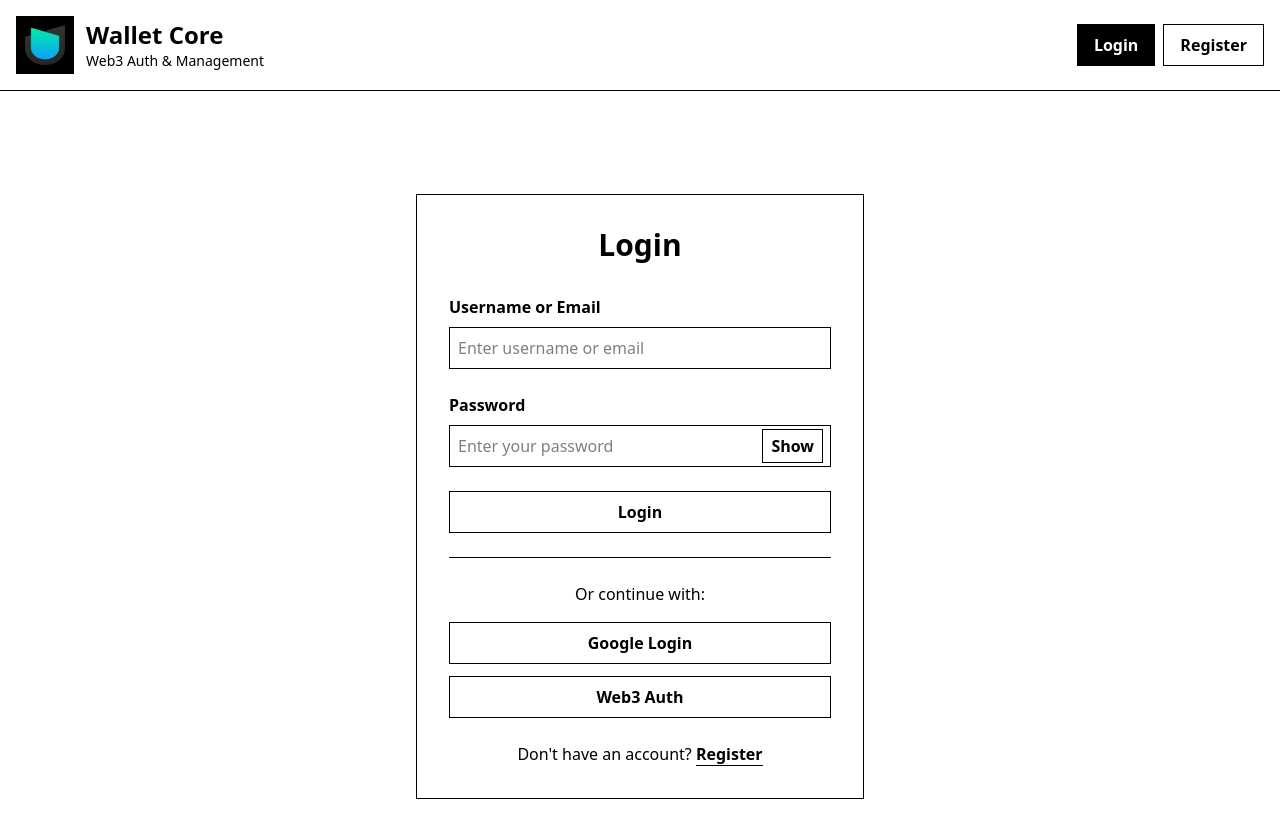
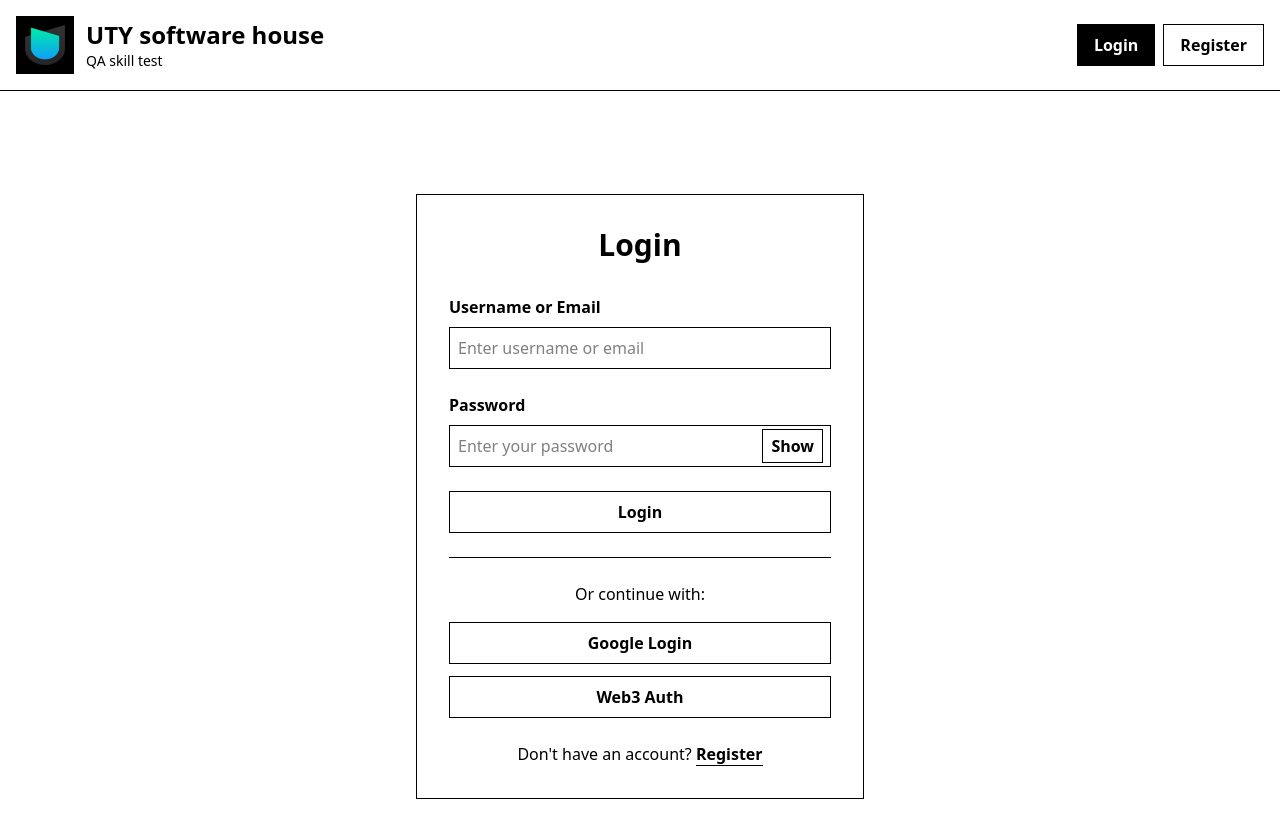
Before and after one commit to PratamaRizki22/vite_actix_boilerplate, a React (Vite) app in the folder frontend/: page /login in a window 1280 px wide. Shown: the top 838 px of the page. Built offline with nearby package versions, Linux system fonts and the light colour scheme; no server answers.

Commit message:
Rebrand header from 'Wallet Core' to 'UTY software house' and 'Web3 Auth & Management' to 'QA skill test'

```diff
--- a/frontend/src/components/layout/Header.jsx
+++ b/frontend/src/components/layout/Header.jsx
@@ -40,11 +40,11 @@ const Header = () => {
         <div className="flex justify-between items-center py-4">
           <div className="flex items-center gap-3">
             <div className="bg-black border border-black p-2">
-              <img src="/ush.webp" alt="Wallet Core" className="h-10 w-10" />
+              <img src="/ush.webp" alt="UTY software house" className="h-10 w-10" />
             </div>
             <div>
-              <h1 className="text-2xl font-bold text-black">Wallet Core</h1>
-              <p className="text-sm text-black">Web3 Auth & Management</p>
+              <h1 className="text-2xl font-bold text-black">UTY software house</h1>
+              <p className="text-sm text-black">QA skill test</p>
             </div>
           </div>
 
```
